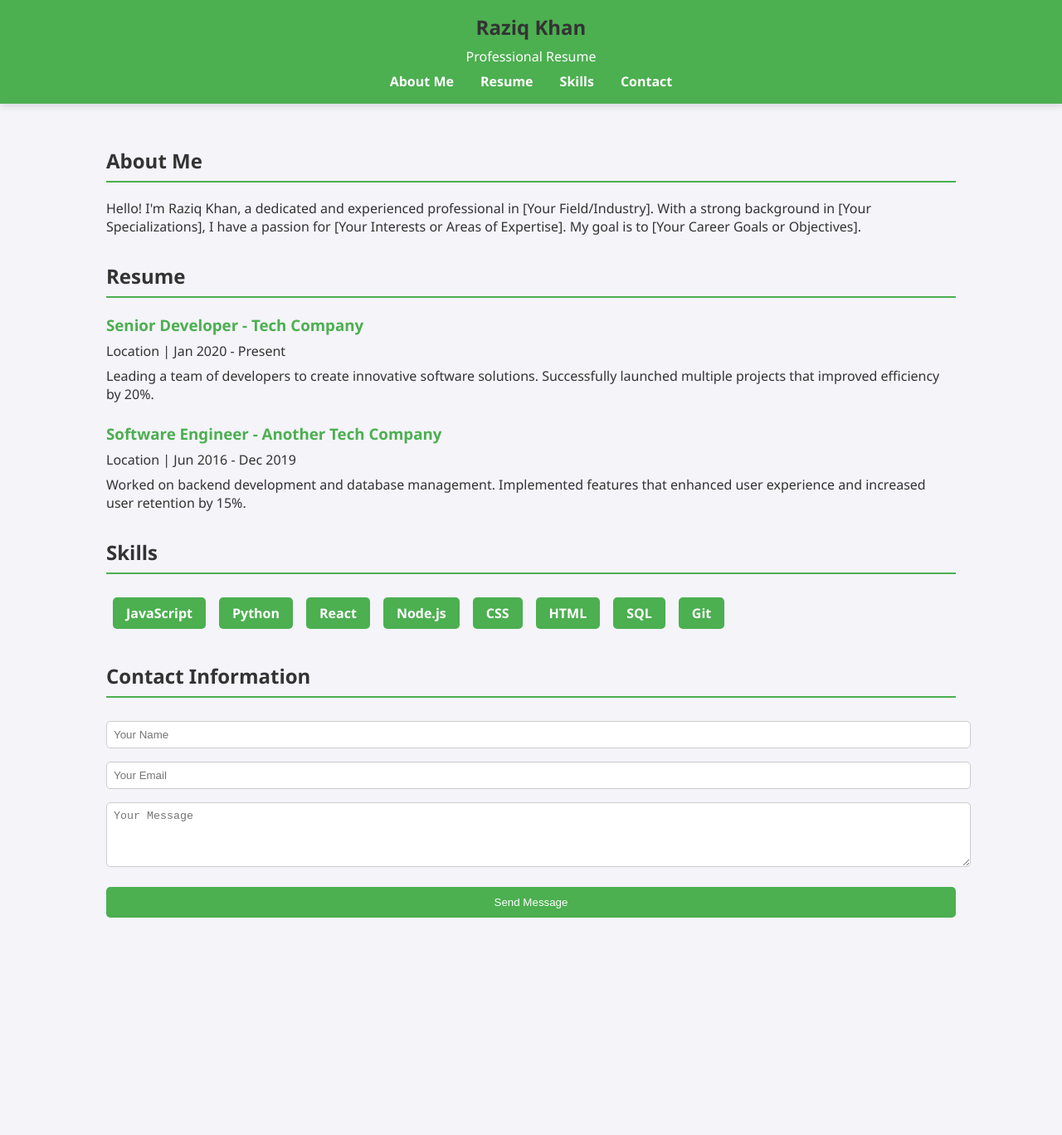
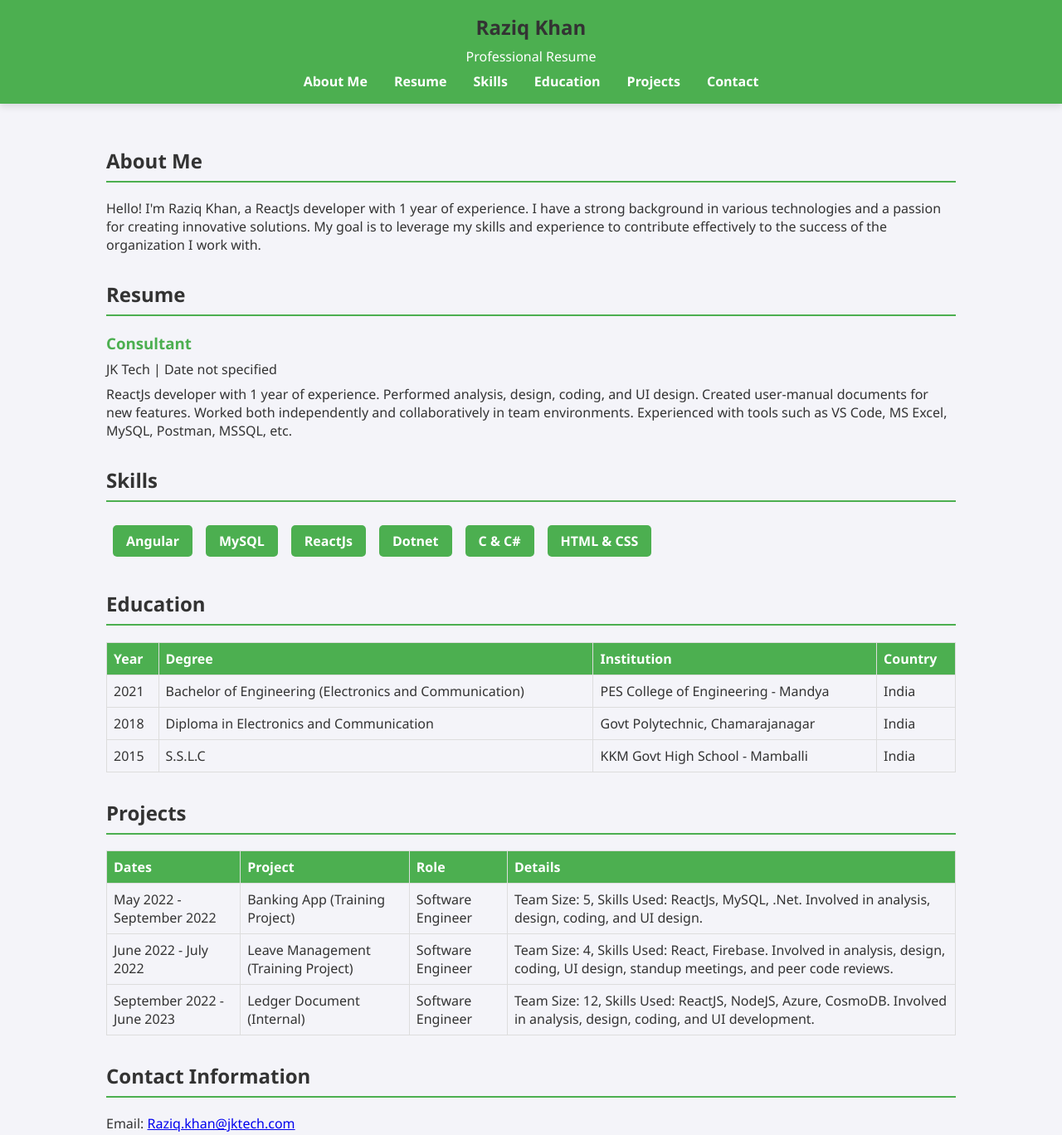
Before and after one commit to Raziqkhan07/my-personal-page, a plain HTML site: page index.html in a window 1280 px wide. Shown: the top 1368 px of the page at 83% size. Before the commit the page ends 1170 px from the top, so only its background shows below. Drawn offline with Linux system fonts and the light colour scheme.

Commit message:
Update index.html

```diff
--- a/index.html
+++ b/index.html
@@ -4,121 +4,7 @@
     <meta charset="UTF-8">
     <meta name="viewport" content="width=device-width, initial-scale=1.0">
     <title>Raziq Khan - Resume</title>
-    <style>
-        body {
-            font-family: 'Segoe UI', Tahoma, Geneva, Verdana, sans-serif;
-            margin: 0;
-            padding: 0;
-            background-color: #f4f4f9;
-            color: #333;
-        }
-        header {
-            background-color: #4CAF50;
-            color: white;
-            padding: 0.5rem;
-            text-align: center;
-            position: sticky;
-            top: 0;
-            z-index: 1000;
-            box-shadow: 0 4px 8px rgba(0, 0, 0, 0.1);
-        }
-        header h1 {
-            margin: 0.5rem 0;
-            font-size: 1.5rem;
-        }
-        header p {
-            margin: 0;
-            font-size: 1rem;
-        }
-        .nav-bar {
-            display: flex;
-            justify-content: center;
-            background-color: #4CAF50;
-            padding: 0.5rem 0;
-            position: sticky;
-            top: 0;
-            z-index: 1000;
-        }
-        .nav-link {
-            color: white;
-            text-decoration: none;
-            font-weight: bold;
-            margin: 0 1rem;
-            cursor: pointer;
-        }
-        .nav-link:hover {
-            text-decoration: underline;
-        }
-        .container {
-            width: 80%;
-            margin: 0 auto;
-            padding: 2rem 0;
-        }
-        h1, h2 {
-            color: #333;
-        }
-        .section {
-            margin-bottom: 2rem;
-        }
-        .section h2 {
-            border-bottom: 2px solid #4CAF50;
-            padding-bottom: 0.5rem;
-        }
-        .resume-item {
-            margin-bottom: 1.5rem;
-        }
-        .resume-item h3 {
-            margin: 0;
-            color: #4CAF50;
-        }
-        .resume-item p {
-            margin: 0.5rem 0 0 0;
-        }
-        footer {
-            background-color: #333;
-            color: white;
-            text-align: center;
-            padding: 0.5rem 0;
-            position: fixed;
-            bottom: 0;
-            width: 100%;
-        }
-        .contact-form {
-            display: flex;
-            flex-direction: column;
-        }
-        .contact-form input, .contact-form textarea {
-            width: 100%;
-            padding: 0.5rem;
-            margin: 0.5rem 0;
-            border: 1px solid #ccc;
-            border-radius: 5px;
-        }
-        .contact-form button {
-            padding: 0.7rem 1.5rem;
-            background-color: #4CAF50;
-            color: white;
-            border: none;
-            border-radius: 5px;
-            cursor: pointer;
-            margin-top: 1rem;
-        }
-        .contact-form button:hover {
-            background-color: #45a049;
-        }
-        .skills {
-            display: flex;
-            flex-wrap: wrap;
-        }
-        .skill {
-            background-color: #4CAF50;
-            color: white;
-            padding: 0.5rem 1rem;
-            margin: 0.5rem;
-            border-radius: 5px;
-            font-weight: bold;
-        }
-    </style>
+    <link rel="stylesheet" href="styles.css">
 </head>
 <body>
 
@@ -129,6 +15,8 @@
         <a href="#about" class="nav-link">About Me</a>
         <a href="#resume" class="nav-link">Resume</a>
         <a href="#skills" class="nav-link">Skills</a>
+        <a href="#education" class="nav-link">Education</a>
+        <a href="#projects" class="nav-link">Projects</a>
         <a href="#contact" class="nav-link">Contact</a>
     </div>
 </header>
@@ -136,40 +24,101 @@
 <div class="container">
     <div id="about" class="section">
         <h2>About Me</h2>
-        <p>Hello! I'm Raziq Khan, a dedicated and experienced professional in [Your Field/Industry]. With a strong background in [Your Specializations], I have a passion for [Your Interests or Areas of Expertise]. My goal is to [Your Career Goals or Objectives].</p>
+        <p>Hello! I'm Raziq Khan, a ReactJs developer with 1 year of experience. I have a strong background in various technologies and a passion for creating innovative solutions. My goal is to leverage my skills and experience to contribute effectively to the success of the organization I work with.</p>
     </div>
 
     <div id="resume" class="section">
         <h2>Resume</h2>
         <div class="resume-item">
-            <h3>Senior Developer - Tech Company</h3>
-            <p>Location | Jan 2020 - Present</p>
-            <p>Leading a team of developers to create innovative software solutions. Successfully launched multiple projects that improved efficiency by 20%.</p>
+            <h3>Consultant</h3>
+            <p>JK Tech | Date not specified</p>
+            <p>ReactJs developer with 1 year of experience. Performed analysis, design, coding, and UI design. Created user-manual documents for new features. Worked both independently and collaboratively in team environments. Experienced with tools such as VS Code, MS Excel, MySQL, Postman, MSSQL, etc.</p>
         </div>
-        <div class="resume-item">
-            <h3>Software Engineer - Another Tech Company</h3>
-            <p>Location | Jun 2016 - Dec 2019</p>
-            <p>Worked on backend development and database management. Implemented features that enhanced user experience and increased user retention by 15%.</p>
-        </div>
-        <!-- Add more resume items as needed -->
     </div>
 
     <div id="skills" class="section">
         <h2>Skills</h2>
         <div class="skills">
-            <div class="skill">JavaScript</div>
-            <div class="skill">Python</div>
-            <div class="skill">React</div>
-            <div class="skill">Node.js</div>
-            <div class="skill">CSS</div>
-            <div class="skill">HTML</div>
-            <div class="skill">SQL</div>
-            <div class="skill">Git</div>
+            <div class="skill">Angular</div>
+            <div class="skill">MySQL</div>
+            <div class="skill">ReactJs</div>
+            <div class="skill">Dotnet</div>
+            <div class="skill">C & C#</div>
+            <div class="skill">HTML & CSS</div>
         </div>
+    </div>
+
+    <div id="education" class="section">
+        <h2>Education</h2>
+        <table class="education-table">
+            <thead>
+                <tr>
+                    <th>Year</th>
+                    <th>Degree</th>
+                    <th>Institution</th>
+                    <th>Country</th>
+                </tr>
+            </thead>
+            <tbody>
+                <tr>
+                    <td>2021</td>
+                    <td>Bachelor of Engineering (Electronics and Communication)</td>
+                    <td>PES College of Engineering - Mandya</td>
+                    <td>India</td>
+                </tr>
+                <tr>
+                    <td>2018</td>
+                    <td>Diploma in Electronics and Communication</td>
+                    <td>Govt Polytechnic, Chamarajanagar</td>
+                    <td>India</td>
+                </tr>
+                <tr>
+                    <td>2015</td>
+                    <td>S.S.L.C</td>
+                    <td>KKM Govt High School - Mamballi</td>
+                    <td>India</td>
+                </tr>
+            </tbody>
+        </table>
+    </div>
+
+    <div id="projects" class="section">
+        <h2>Projects</h2>
+        <table class="projects-table">
+            <thead>
+                <tr>
+                    <th>Dates</th>
+                    <th>Project</th>
+                    <th>Role</th>
+                    <th>Details</th>
+                </tr>
+            </thead>
+            <tbody>
+                <tr>
+                    <td>May 2022 - September 2022</td>
+                    <td>Banking App (Training Project)</td>
+                    <td>Software Engineer</td>
+                    <td>Team Size: 5, Skills Used: ReactJs, MySQL, .Net. Involved in analysis, design, coding, and UI design.</td>
+                </tr>
+                <tr>
+                    <td>June 2022 - July 2022</td>
+                    <td>Leave Management (Training Project)</td>
+                    <td>Software Engineer</td>
+                    <td>Team Size: 4, Skills Used: React, Firebase. Involved in analysis, design, coding, UI design, standup meetings, and peer code reviews.</td>
+                </tr>
+                <tr>
+                    <td>September 2022 - June 2023</td>
+                    <td>Ledger Document (Internal)</td>
+                    <td>Software Engineer</td>
+                    <td>Team Size: 12, Skills Used: ReactJS, NodeJS, Azure, CosmoDB. Involved in analysis, design, coding, and UI development.</td>
+                </tr>
+            </tbody>
+        </table>
     </div>
 
     <div id="contact" class="section">
         <h2>Contact Information</h2>
+        <p>Email: <a href="mailto:Raziq.khan@jktech.com">Raziq.khan@jktech.com</a></p>
         <form class="contact-form" id="contact-form">
             <input type="text" name="name" placeholder="Your Name" required>
             <input type="email" name="email" placeholder="Your Email" required>
```
